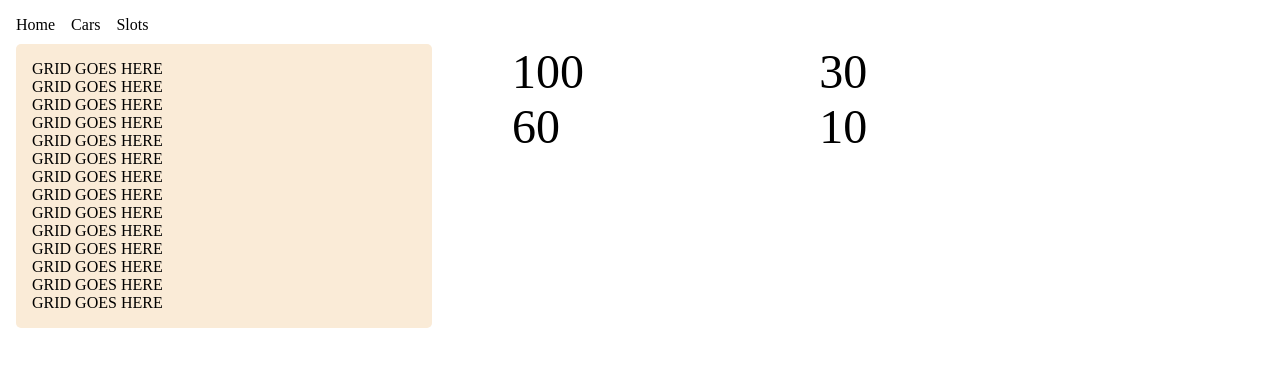
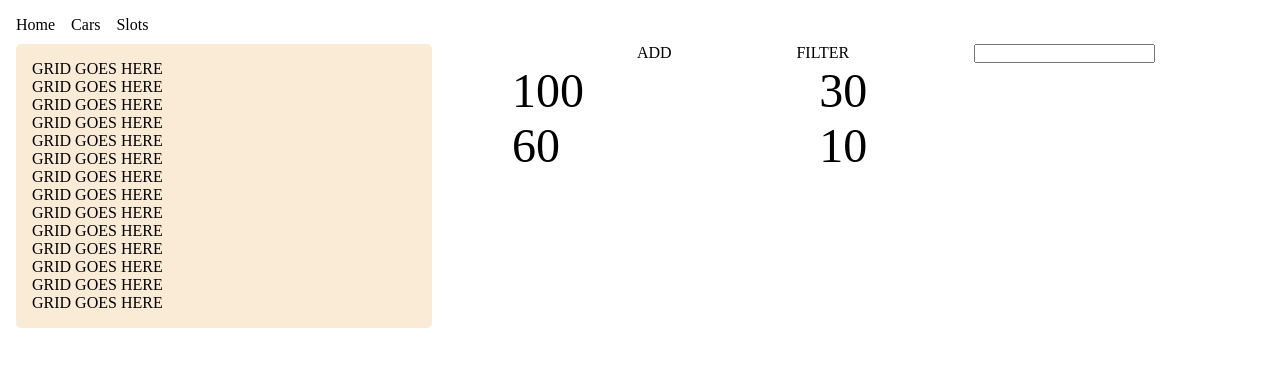
Before and after one commit to Singh-Ishu/motorq_mallparkingsystem_23bce5085, a React (Vite) app in the folder frontend/: page / in a window 1280 px wide. Shown: the top 366 px of the page. Built offline with nearby package versions, Linux system fonts and the light colour scheme.

Commit message:
UPDATE Dashboard

```diff
--- a/frontend/src/pages/Dashboard.css
+++ b/frontend/src/pages/Dashboard.css
@@ -10,3 +10,15 @@
     max-width: 65%;
     min-width: 60%;
 }
+
+.top-buttons-dashboard {
+    width: 100%;
+    display: flex;
+    justify-content: space-evenly;
+}
+.top-buttons-dashboard * {
+    display: inline-block;
+}
+.dashboard-data {
+    width: 100%;
+}
--- a/frontend/src/pages/Dashboard.jsx
+++ b/frontend/src/pages/Dashboard.jsx
@@ -1,5 +1,8 @@
+import AddCar from "../components/AddCar";
 import DashboardData from "../components/DashboardData";
+import FilterParking from "../components/FilterParking";
 import Grid from "../components/Grid";
+import Search from "../components/Search";
 import "./Dashboard.css";
 
 function Dashboard() {
@@ -9,6 +12,11 @@ function Dashboard() {
                 <Grid />
             </div>
             <div className="dashboard-remaining">
+                <div className="top-buttons-dashboard">
+                    <AddCar />
+                    <FilterParking />
+                    <Search />
+                </div>
                 <DashboardData />
             </div>
         </div>
```
